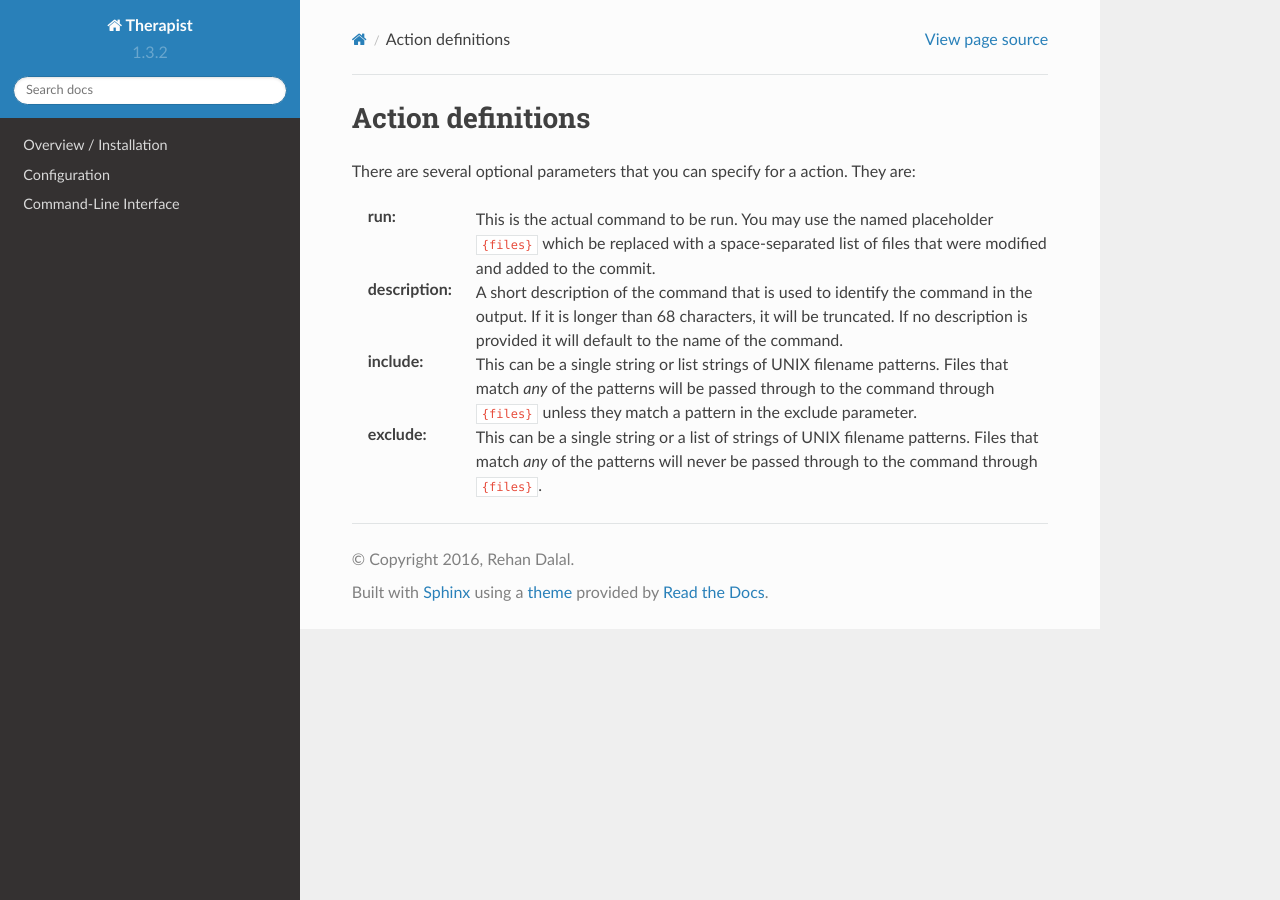
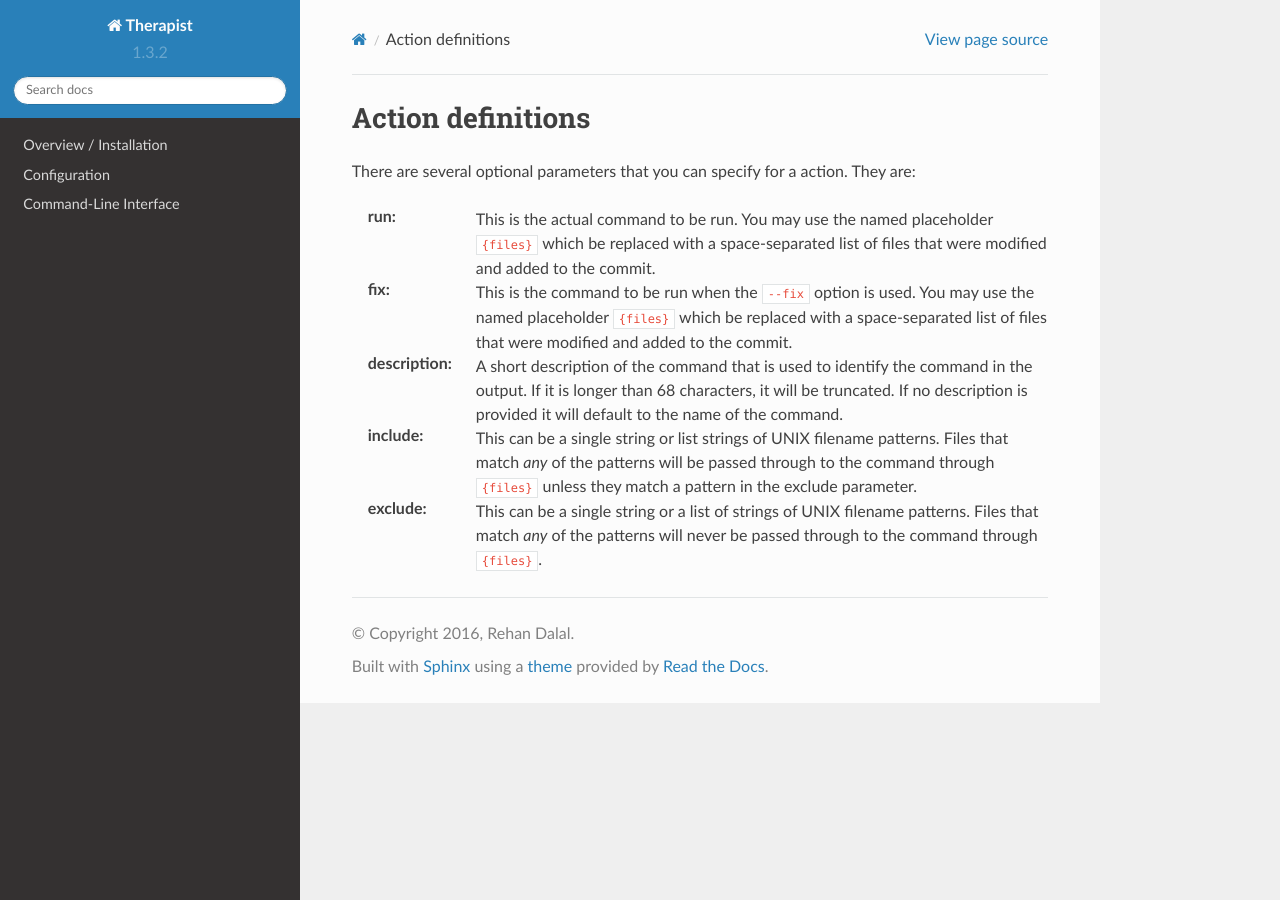
Before and after one commit to rehandalal/therapist, a Sphinx documentation site: the page built from docs/configuration/action-definitions.rst, in a window 1280 px wide. Built offline with Sphinx 7.4.7 and the Read the Docs theme 2.0.0, drawn with Linux system fonts in a browser that asks for light colours.

Commit message:
Reorganize docs

```diff
--- a/docs/configuration/action-definitions.rst
+++ b/docs/configuration/action-definitions.rst
@@ -8,6 +8,11 @@ are:
     This is the actual command to be run. You may use the named placeholder
     ``{files}`` which be replaced with a space-separated list of files that
     were modified and added to the commit.
+
+:fix:
+    This is the command to be run when the ``--fix`` option is used. You may
+    use the named placeholder ``{files}`` which be replaced with a
+    space-separated list of files that were modified and added to the commit.
 
 :description:
     A short description of the command that is used to identify the command in
--- a/docs/configuration/config-file.rst
+++ b/docs/configuration/config-file.rst
@@ -19,7 +19,8 @@ configuration file describes a set of actions like so:
                     - "migrations\*.py"
             eslint:
                 description: ESLint
-                run: ./node_modules/bin/eslint {files}
+                run: yarn eslint {files}
+                fix: yarn eslint --fix {files}
                 include:
                     - "*.js"
                     - "*.jsx"
--- a/docs/overview.rst
+++ b/docs/overview.rst
@@ -12,7 +12,7 @@ before you actually commit code to your repo.
 
 .. include:: overview/install.rst
 
-.. include:: overview/getting-started.rst
+.. include:: overview/quickstart.rst
 
 .. include:: overview/uninstall.rst
 
--- a/docs/overview/getting-started.rst
+++ b/docs/overview/quickstart.rst
@@ -1,5 +1,5 @@
-Getting Started
-===============
+Quickstart
+==========
 
 The first thing you should do is to install the git pre-commit hook. You can do
 this by running:
```
